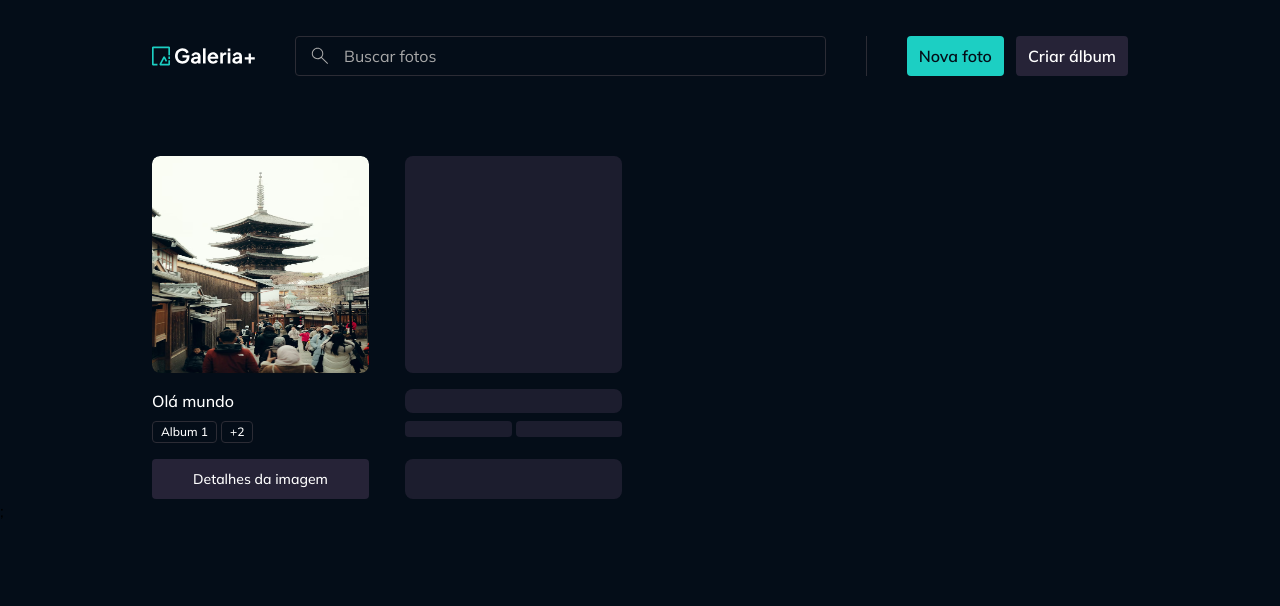
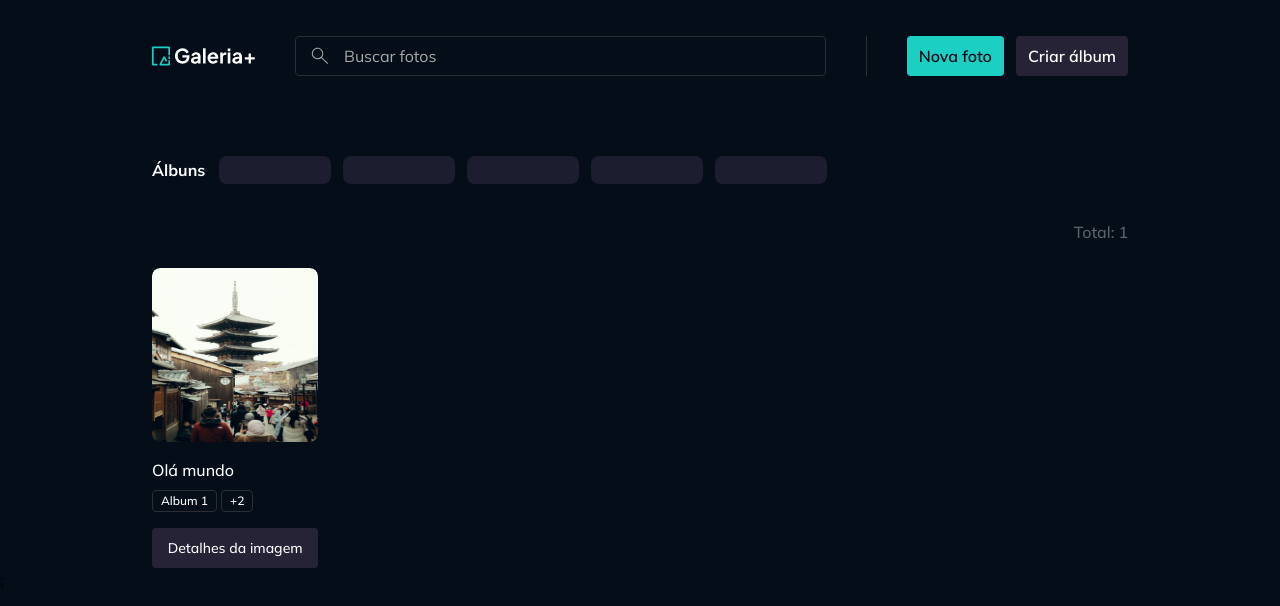
Before and after one commit to viniciuspachecof/gallery-plus, a React (Vite) app: page / in a window 1280 px wide. Shown: the top 606 px of the page. Built offline with nearby package versions, Linux system fonts and the light colour scheme.

Commit message:
lista de fotos, filtro por álbuns e detalhes da foto

```diff
--- /dev/null
+++ b/src/contexts/albums/components/albums-filter.tsx
@@ -0,0 +1,36 @@
+import Button from '../../../components/button';
+import Skeleton from '../../../components/skeleton';
+import Text from '../../../components/text';
+import type { Album } from '../models/album';
+import cx from 'classnames';
+
+interface AlbumsFilterProps extends React.ComponentProps<'div'> {
+  albums: Album[];
+  loading?: boolean;
+}
+
+export default function AlbumsFilter({ albums, loading, className, ...props }: AlbumsFilterProps) {
+  return (
+    <div className={cx('flex items-center gap-3.5 overflow-x-auto', className)} {...props}>
+      <Text variant="heading-small">Álbuns</Text>
+      <div className="flex gap-3">
+        {!loading ? (
+          <>
+            <Button variant="primary" size="sm" className="cursor-pointer">
+              Todos
+            </Button>
+            {albums.map((album) => (
+              <Button key={album.id} variant="ghost" size="sm" className="cursor-pointer">
+                {album.title}
+              </Button>
+            ))}
+          </>
+        ) : (
+          Array.from({ length: 5 }).map((_, index) => (
+            <Skeleton className="w-28 h-7" key={`album-button-loading-${index}`}></Skeleton>
+          ))
+        )}
+      </div>
+    </div>
+  );
+}
--- a/src/contexts/photos/components/photo-widget.tsx
+++ b/src/contexts/photos/components/photo-widget.tsx
@@ -18,10 +18,10 @@ export default function PhotoWidget({ photo, loading }: PhotoWidgetProps) {
         <ImagePreview
           src={`/images/${photo.imageId}`}
           title={photo.title}
-          imageClassName="w-[13.5625rem] h-[13.5625rem] rounded-lg"
+          imageClassName="w-[10.875rem] h-[10.875rem] rounded-lg"
         />
       ) : (
-        <Skeleton className="w-[13.5625rem] h-[13.5625rem] rounded-lg" />
+        <Skeleton className="w-[10.875rem] h-[10.875rem] rounded-lg" />
       )}
 
       <div className="flex flex-col gap-2">
--- /dev/null
+++ b/src/contexts/photos/components/photos-navigator.tsx
@@ -0,0 +1,55 @@
+import ButtonIcon from '../../../components/button-icon';
+import Skeleton from '../../../components/skeleton';
+import ArrowLeftIcon from '../../../assets/icons/chevron-left.svg?react';
+import ArrowRightIcon from '../../../assets/icons/chevron-right.svg?react';
+import Button from '../../../components/button';
+import { useNavigate } from 'react-router';
+import cx from 'classnames';
+
+interface PhotosNavigatorProps extends React.ComponentProps<'div'> {
+  previousPhotoId?: string;
+  nextPhotoId?: string;
+  loading?: boolean;
+}
+
+export default function PhotosNavigator({
+  previousPhotoId,
+  nextPhotoId,
+  loading,
+  className,
+  ...props
+}: PhotosNavigatorProps) {
+  const navigate = useNavigate();
+
+  return (
+    <div className={cx('flex gap-2', className)} {...props}>
+      {!loading ? (
+        <>
+          <ButtonIcon
+            icon={ArrowLeftIcon}
+            variant="secondary"
+            disabled={!previousPhotoId}
+            onClick={() => {
+              navigate(`/fotos/${previousPhotoId}`);
+            }}
+          />
+          <Button
+            icon={ArrowRightIcon}
+            variant="secondary"
+            disabled={!nextPhotoId}
+            onClick={() => {
+              navigate(`/fotos/${nextPhotoId}`);
+            }}
+          >
+            Próxima imagem
+          </Button>
+        </>
+      ) : (
+        <>
+          <Skeleton className="w-10 h-10" />
+          <Skeleton className="w-10 h-10" />
+        </>
+      )}
+    </div>
+  );
+}
--- /dev/null
+++ b/src/contexts/photos/components/photos.list.tsx
@@ -0,0 +1,41 @@
+import Skeleton from '../../../components/skeleton';
+import Text from '../../../components/text';
+import type { Photo } from '../models/photo';
+import PhotoWidget from './photo-widget';
+
+interface PhotosListProps {
+  photos: Photo[];
+  loading?: boolean;
+}
+
+export default function PhotosList({ photos, loading }: PhotosListProps) {
+  return (
+    <div className="space-y-6">
+      <Text as="div" variant="paragraph-large" className="flex items-center justify-end gap-1 text-accent-span">
+        Total: {!loading ? <div>{photos.length}</div> : <Skeleton className="w-6 h-6" />}
+      </Text>
+
+      {!loading && photos?.length > 0 && (
+        <div className="grid grid-cols-5 gap-9">
+          {photos.map((photo) => (
+            <PhotoWidget key={photo.id} photo={photo} />
+          ))}
+        </div>
+      )}
+
+      {loading && (
+        <div className="grid grid-cols-5 gap-9">
+          {Array.from({ length: 10 }).map((_, index) => (
+            <PhotoWidget key={`photo-loading-${index}`} photo={{} as Photo} loading />
+          ))}
+        </div>
+      )}
+
+      {!loading && photos.length === 0 && (
+        <div className="flex justify-center items-center h-full">
+          <Text variant="paragraph-large">Nenhuma foto encontrada</Text>
+        </div>
+      )}
+    </div>
+  );
+}
--- a/src/pages/page-home.tsx
+++ b/src/pages/page-home.tsx
@@ -1,13 +1,23 @@
 import Container from '../components/container';
-import PhotoWidget from '../contexts/photos/components/photo-widget';
-import type { Photo } from '../contexts/photos/models/photo';
+import AlbumsFilter from '../contexts/albums/components/albums-filter';
+import PhotosList from '../contexts/photos/components/photos.list';
 
 export default function PageHome() {
   return (
     <Container>
-      <div className="grid grid-cols-4 gap-9">
-        <PhotoWidget
-          photo={{
+      <AlbumsFilter
+        albums={[
+          { id: '111', title: 'Album 1' },
+          { id: '222', title: 'Album 2' },
+          { id: '333', title: 'Album 3' },
+        ]}
+        loading
+        className="mb-9"
+      />
+
+      <PhotosList
+        photos={[
+          {
             id: '123',
             title: 'Olá mundo',
             imageId: 'portrait-tower.png',
@@ -16,11 +26,9 @@ export default function PageHome() {
               { id: '222', title: 'Album 2' },
               { id: '333', title: 'Album 3' },
             ],
-          }}
-        />
-
-        <PhotoWidget photo={{} as Photo} loading />
-      </div>
+          },
+        ]}
+      />
     </Container>
   );
 }
--- a/src/pages/page-photo-details.tsx
+++ b/src/pages/page-photo-details.tsx
@@ -1,8 +1,38 @@
 import { useParams } from 'react-router';
 import Text from '../components/text';
+import Container from '../components/container';
+import type { Photo } from '../contexts/photos/models/photo';
+import Skeleton from '../components/skeleton';
+import PhotosNavigator from '../contexts/photos/components/photos-navigator';
+import ImagePreview from '../components/image-preview';
+import Button from '../components/button';
 
 export default function PagePhotoDetails() {
   const { id } = useParams();
 
-  return <Text variant="heading-medium">Página detalhe foto! id: {id}</Text>;
+  // Apenas para fazer o test do mock
+  const isLoadingPhoto = false;
+  const photo = {} as Photo;
+
+  return (
+    <Container>
+      <header className="flex items-center justify-between gap-8 mb-8">
+        {!isLoadingPhoto ? <Text variant="heading-large">{photo?.title}</Text> : <Skeleton className="w-48 h-8" />}
+
+        <PhotosNavigator />
+      </header>
+
+      <div className="grid grid-cols-[21rem] gap-24">
+        <div className="space-y-3">
+          {!isLoadingPhoto ? (
+            <ImagePreview src={`/images/${photo?.imageId}`} title={photo?.title} imageClassName="h-[21rem]" />
+          ) : (
+            <Skeleton className="h-[21rem]" />
+          )}
+
+          {!isLoadingPhoto ? <Button variant="destructive">Excluir</Button> : <Skeleton className="w-20 h-10" />}
+        </div>
+      </div>
+    </Container>
+  );
 }
```
